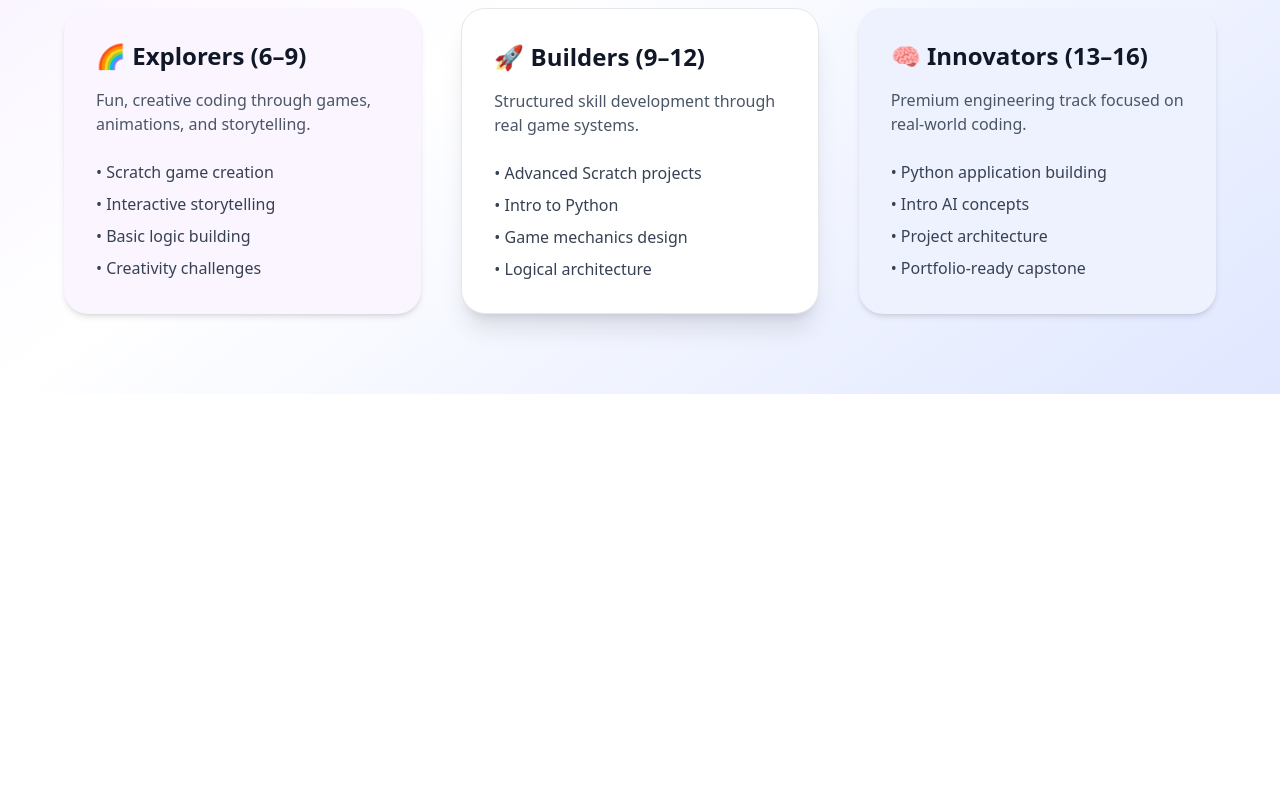
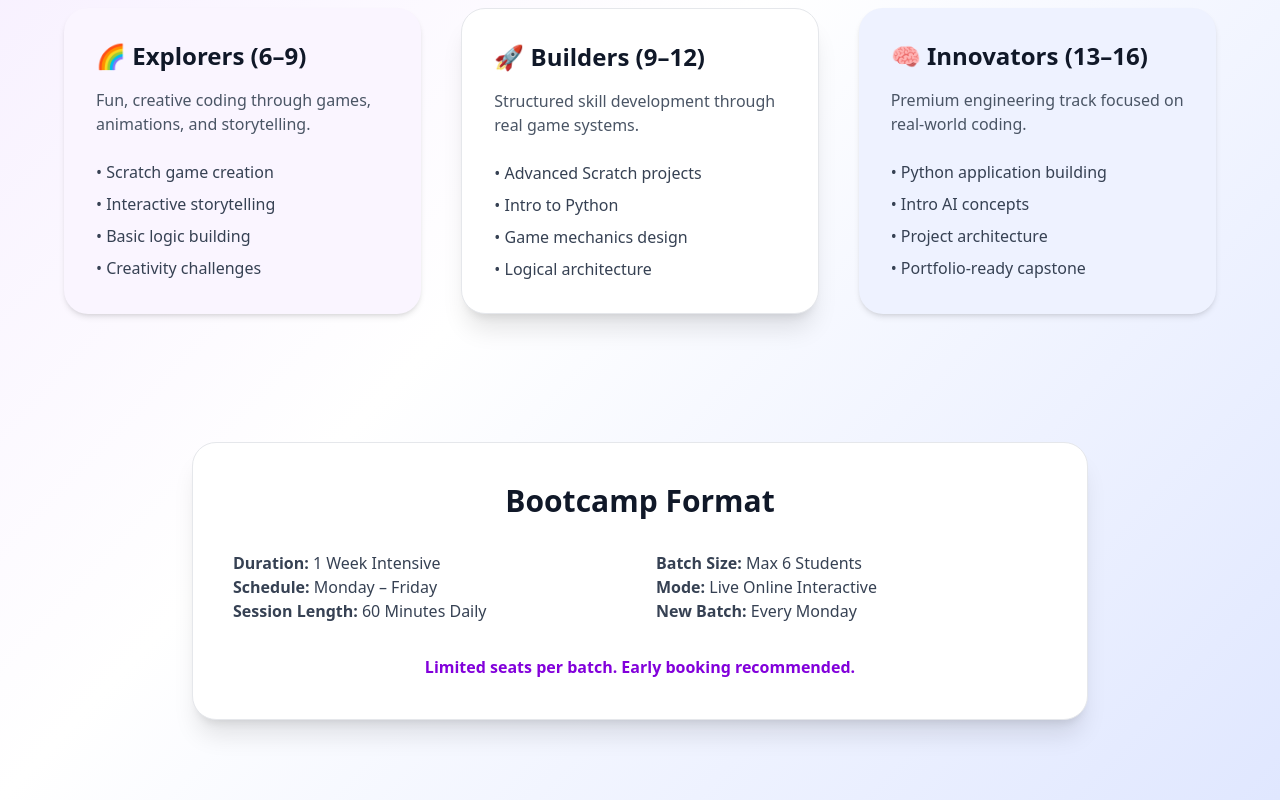
Before and after one commit to srushteesingh/logicleap-platform, a Next.js app: page /summer-camp in a window 1280 px wide. Shown: the part 548-1348 px from the top of the page. Before the commit the page ends 942 px from the top, so only its background shows below. Built offline with nearby package versions, Linux system fonts and the light colour scheme.

Commit message:
Update summer camp to weekly bootcamp model

```diff
--- a/app/summer-camp/page.tsx
+++ b/app/summer-camp/page.tsx
@@ -67,6 +67,39 @@
           </div>
         </div>
       </div>
+      <div className="mt-32 max-w-4xl mx-auto bg-white rounded-3xl shadow-xl p-10 border border-gray-200">
+        <h2 className="text-3xl font-bold mb-8 text-center">Bootcamp Format</h2>
+
+        <div className="grid md:grid-cols-2 gap-8 text-gray-700">
+          <div>
+            <p>
+              <strong>Duration:</strong> 1 Week Intensive
+            </p>
+            <p>
+              <strong>Schedule:</strong> Monday – Friday
+            </p>
+            <p>
+              <strong>Session Length:</strong> 60 Minutes Daily
+            </p>
+          </div>
+
+          <div>
+            <p>
+              <strong>Batch Size:</strong> Max 6 Students
+            </p>
+            <p>
+              <strong>Mode:</strong> Live Online Interactive
+            </p>
+            <p>
+              <strong>New Batch:</strong> Every Monday
+            </p>
+          </div>
+        </div>
+
+        <div className="mt-8 text-center text-purple-700 font-semibold">
+          Limited seats per batch. Early booking recommended.
+        </div>
+      </div>
     </main>
   );
 }
```
